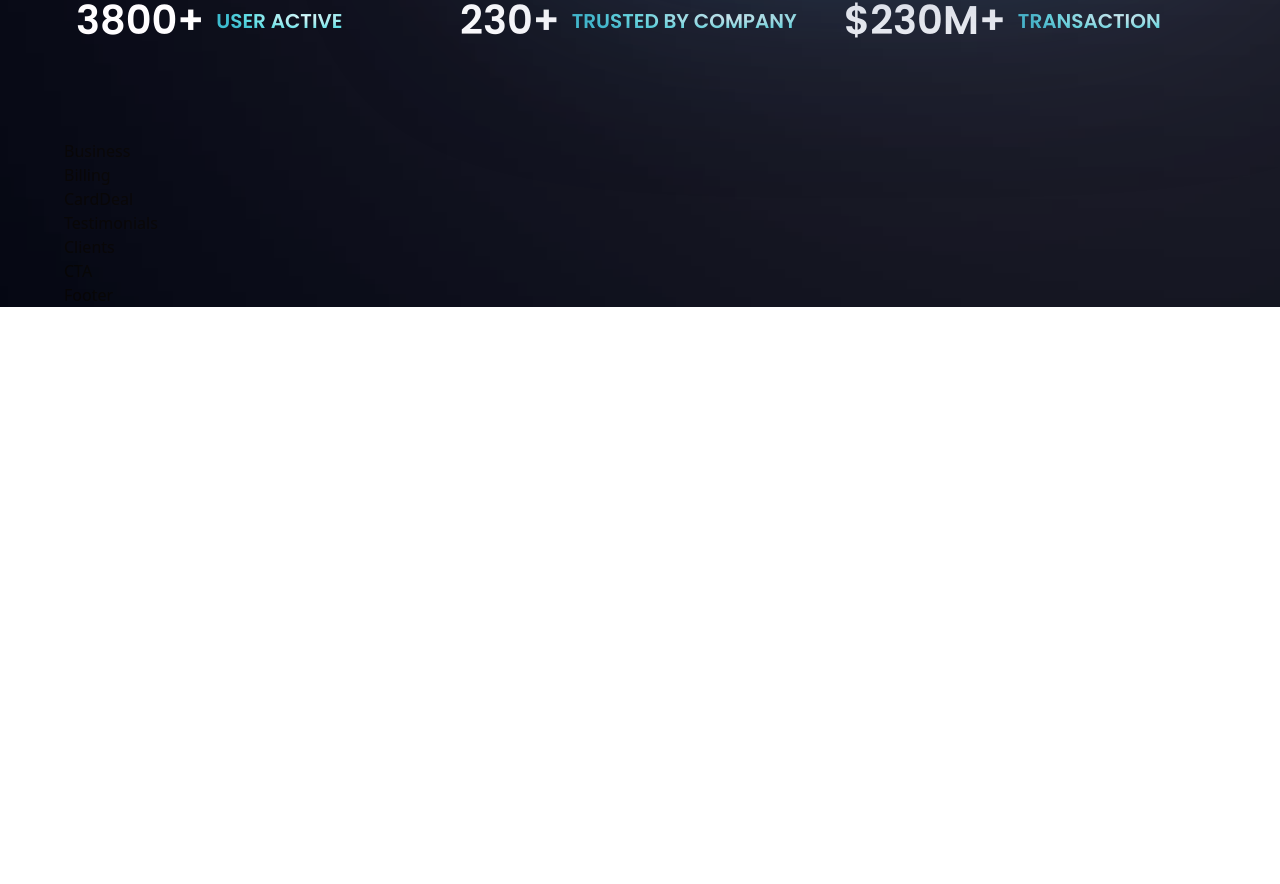
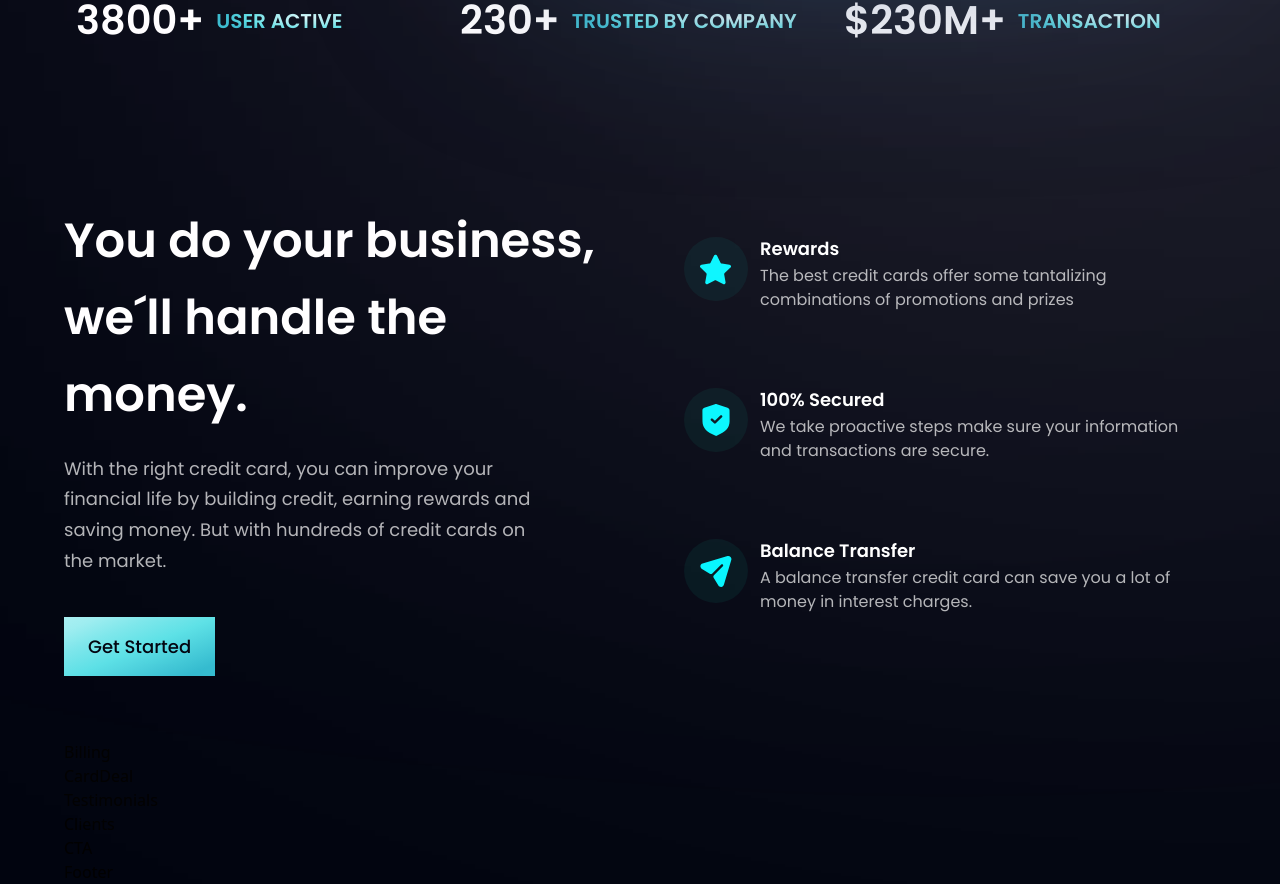
Before and after one commit to GabrielBortolote/ReactBankApp, a React (Vite) app: page / in a window 1280 px wide. Shown: the part 815-1699 px from the top of the page. Before the commit the page ends 1122 px from the top, so only its background shows below. Built offline with nearby package versions, Linux system fonts and the light colour scheme.

Commit message:
:sparkles: Add features section

```diff
--- a/src/components/Business.jsx
+++ b/src/components/Business.jsx
@@ -1,9 +1,28 @@
-import React from 'react'
+import {features} from '../constants'
+import styles, {layout} from '../styles'
+import Button from './Button'
+import FeatureCard from './FeatureCard'
 
-const Business = () => {
-  return (
-    <div>Business</div>
-  )
-}
+const Business = () => (
+  <section id='feautes' className={`${layout.section}`}>
+    <div className={layout.sectionInfo}>
+      <h2 className={styles.heading2}>You do your business, <br className='sm:block hidden' /> we´ll handle the money.</h2>
+      <p className={`${styles.paragraph} max-w-[470px] mt-5`}>With the right credit card, you can improve your financial life by building credit, earning rewards and saving money. But with hundreds of credit cards on the market.</p>
+
+      <Button styles='mt-10' />
+    </div>
+
+    <div className={`${layout.sectionImg} flex-col`}>
+      {features.map((feature, index) => (
+        <FeatureCard
+          index={feature.index}
+          title={feature.title}
+          content={feature.content}
+          icon={feature.icon}
+        />
+      ))}
+    </div>
+  </section>
+)
 
 export default Business
--- a/src/components/Button.jsx
+++ b/src/components/Button.jsx
@@ -1,9 +1,9 @@
 import React from 'react'
 
-const Button = () => {
-  return (
-    <div>Button</div>
-  )
-}
+const Button = ({styles}) => (
+  <button type='button' className={`py-4 px-6 bg-blue-gradient font-poppins font-medium text-[18px] text-primary outline-none ${styles}`}>
+    Get Started
+  </button>
+)
 
 export default Button
--- /dev/null
+++ b/src/components/FeatureCard.jsx
@@ -0,0 +1,18 @@
+import {features} from '../constants'
+import styles from '../styles'
+
+const FeatureCard = ({icon, title, content, index}) => (
+    <div key={index} className={`flex flex-row p-6 rounded-[20px] ${index !== features.length -1 ? 'mb-6' : 'mb-0'} feature-card`}>
+        <div className={`w-[64px] h-[64px] rounded-full ${styles.flexCenter} bg-dimBlue`}>
+            <img src={icon} alt={`icon-${index}`} className='w-[50%] h-[50%] object-contain'/>
+        </div>
+        <div className='flex-1 flex flex-col ml-3'>
+            <h4 className='font-poppins font-semibold text-white text-[18px] leading-[23px] mb-1'>
+                {title}
+            </h4>
+            <p className='font-poppins font-normal text-dimWhite text-[16px] leading-[24px] mb-1'>{content}</p>
+        </div>
+    </div>
+    )
+
+export default FeatureCard
```
